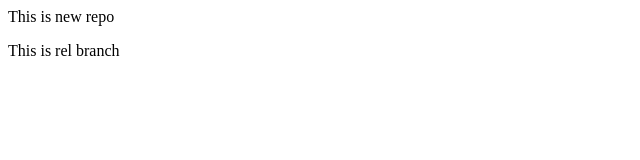
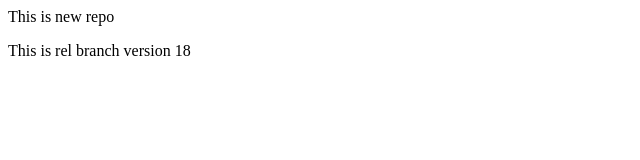
Before and after one commit to Raj4preet/Local, a plain HTML site: page Index.html in a window 1280 px wide. Shown: the full height of the page, 0-640 px from the left. Drawn offline with Linux system fonts and the light colour scheme.

Commit message:
version 18

```diff
--- a/Index.html
+++ b/Index.html
@@ -1,2 +1,2 @@
 <p></p>This is new repo</p>
-<p></p>This is rel branch</p>
+<p></p>This is rel branch version 18</p>
```
